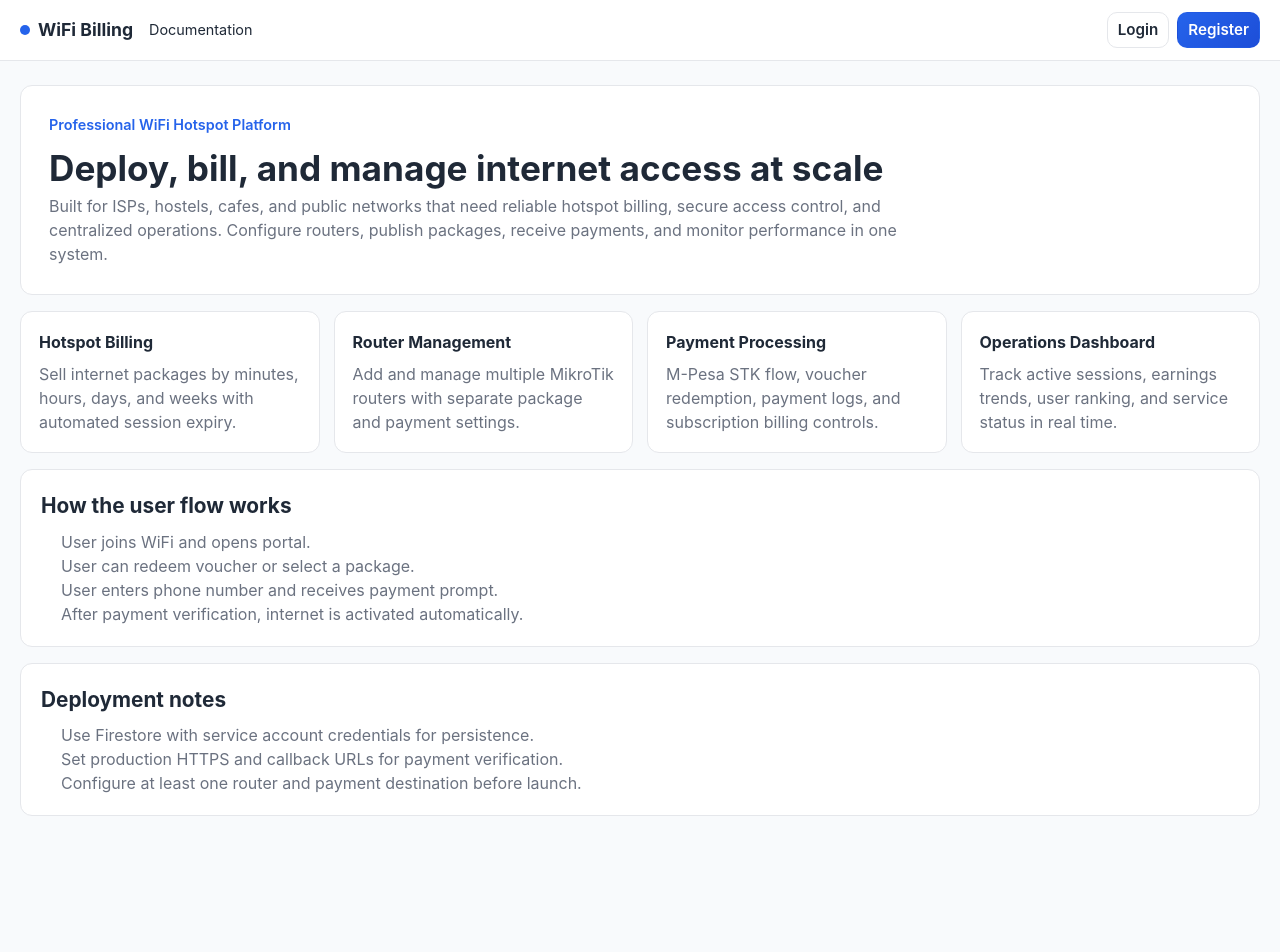
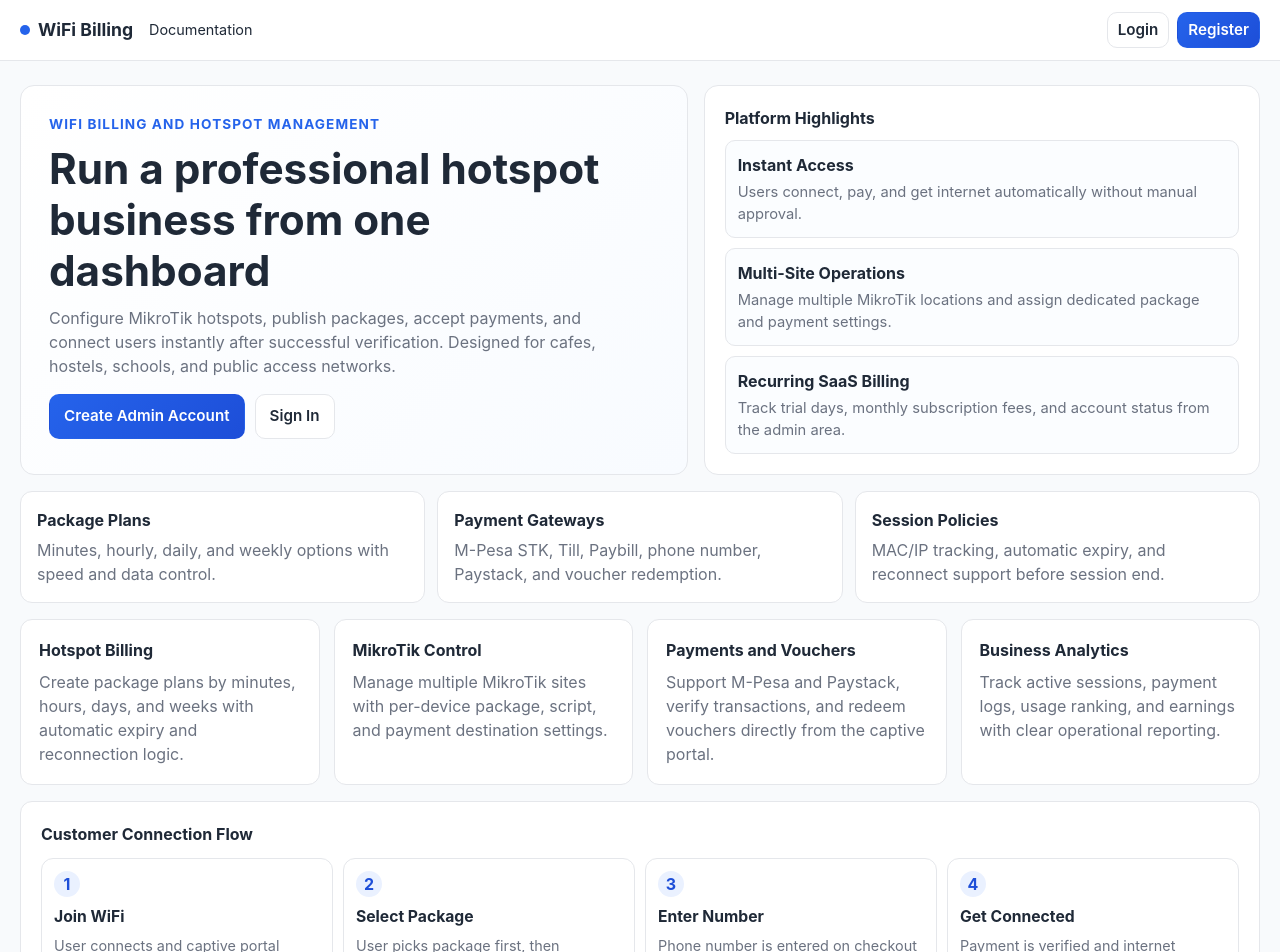
Before and after one commit to Kenwere/wifi-billing-system, a Next.js app: page / in a window 1280 px wide. Shown: the top 952 px of the page. Before the commit the page ends 836 px from the top, so only its background shows below. Built offline with nearby package versions, Linux system fonts and the light colour scheme.

Commit message:
eigth commit

```diff
--- a/app/globals.css
+++ b/app/globals.css
@@ -257,6 +257,148 @@ tr:hover {
   width: 100%;
 }
 
+.landing-hero {
+  display: grid;
+  grid-template-columns: 1.2fr 1fr;
+  gap: 16px;
+  margin-bottom: 16px;
+}
+
+.landing-hero-left {
+  background: linear-gradient(135deg, #ffffff 0%, #f8fbff 100%);
+  border: 1px solid var(--line);
+  border-radius: 14px;
+  padding: 28px;
+}
+
+.landing-kicker {
+  margin: 0 0 10px;
+  color: var(--primary);
+  font-weight: 700;
+  font-size: 0.85rem;
+  letter-spacing: 0.08em;
+  text-transform: uppercase;
+}
+
+.landing-hero-left h1 {
+  font-size: clamp(1.9rem, 3.3vw, 2.7rem);
+  line-height: 1.2;
+}
+
+.landing-subtext {
+  color: var(--muted);
+  margin-top: 10px;
+  max-width: 56ch;
+}
+
+.landing-cta-row {
+  display: flex;
+  gap: 10px;
+  margin-top: 16px;
+  flex-wrap: wrap;
+}
+
+.landing-hero-right {
+  padding: 20px;
+  border-radius: 14px;
+  background: #fff;
+}
+
+.landing-highlight-list {
+  display: grid;
+  gap: 10px;
+  margin-top: 10px;
+}
+
+.landing-highlight-list div {
+  border: 1px solid var(--line);
+  border-radius: 10px;
+  padding: 12px;
+  background: #fbfdff;
+}
+
+.landing-highlight-list p {
+  margin: 4px 0 0;
+  color: var(--muted);
+  font-size: 0.92rem;
+}
+
+.landing-stats {
+  display: grid;
+  grid-template-columns: repeat(3, minmax(0, 1fr));
+  gap: 12px;
+  margin-bottom: 16px;
+}
+
+.landing-stats .panel {
+  padding: 16px;
+  border-radius: 12px;
+}
+
+.landing-stats p {
+  margin: 6px 0 0;
+  color: var(--muted);
+}
+
+.landing-card-grid {
+  grid-template-columns: repeat(auto-fit, minmax(240px, 1fr));
+  margin-bottom: 16px;
+}
+
+.landing-feature-card {
+  padding: 18px;
+  border-radius: 12px;
+}
+
+.landing-feature-card p {
+  margin: 8px 0 0;
+  color: var(--muted);
+}
+
+.landing-flow {
+  padding: 20px;
+}
+
+.landing-flow h2 {
+  margin-bottom: 12px;
+}
+
+.landing-flow-grid {
+  display: grid;
+  grid-template-columns: repeat(4, minmax(0, 1fr));
+  gap: 10px;
+}
+
+.landing-flow-grid article {
+  border: 1px solid var(--line);
+  border-radius: 12px;
+  padding: 12px;
+  background: #fff;
+}
+
+.landing-flow-grid span {
+  display: inline-flex;
+  width: 26px;
+  height: 26px;
+  border-radius: 999px;
+  align-items: center;
+  justify-content: center;
+  font-weight: 700;
+  background: #eaf1ff;
+  color: #1d4ed8;
+  margin-bottom: 8px;
+}
+
+.landing-flow-grid h4 {
+  font-size: 0.98rem;
+}
+
+.landing-flow-grid p {
+  margin: 6px 0 0;
+  color: var(--muted);
+  font-size: 0.9rem;
+}
+
 @media (max-width: 900px) {
   .shell {
     padding: 12px;
@@ -312,6 +454,22 @@ tr:hover {
   .table-wrap table {
     min-width: 520px;
   }
+
+  .landing-hero {
+    grid-template-columns: 1fr;
+  }
+
+  .landing-hero-left {
+    padding: 20px;
+  }
+
+  .landing-stats {
+    grid-template-columns: 1fr;
+  }
+
+  .landing-flow-grid {
+    grid-template-columns: 1fr 1fr;
+  }
 }
 
 @media (max-width: 600px) {
@@ -322,4 +480,8 @@ tr:hover {
   .table-wrap table {
     min-width: 460px;
   }
+
+  .landing-flow-grid {
+    grid-template-columns: 1fr;
+  }
 }
--- a/app/page.tsx
+++ b/app/page.tsx
@@ -1,23 +1,24 @@
 "use client";
 
+import Link from "next/link";
 import { Navbar } from "@/components/Navbar";
 
 const capabilities = [
   {
     title: "Hotspot Billing",
-    desc: "Sell internet packages by minutes, hours, days, and weeks with automated session expiry.",
+    desc: "Create package plans by minutes, hours, days, and weeks with automatic expiry and reconnection logic.",
   },
   {
-    title: "Router Management",
-    desc: "Add and manage multiple MikroTik routers with separate package and payment settings.",
+    title: "MikroTik Control",
+    desc: "Manage multiple MikroTik sites with per-device package, script, and payment destination settings.",
   },
   {
-    title: "Payment Processing",
-    desc: "M-Pesa STK flow, voucher redemption, payment logs, and subscription billing controls.",
+    title: "Payments and Vouchers",
+    desc: "Support M-Pesa and Paystack, verify transactions, and redeem vouchers directly from the captive portal.",
   },
   {
-    title: "Operations Dashboard",
-    desc: "Track active sessions, earnings trends, user ranking, and service status in real time.",
+    title: "Business Analytics",
+    desc: "Track active sessions, payment logs, usage ranking, and earnings with clear operational reporting.",
   },
 ];
 
@@ -34,43 +35,99 @@ export default function Home() {
       />
 
       <main className="shell" style={{ paddingTop: 24 }}>
-        <section className="panel" style={{ padding: 28, marginBottom: 16 }}>
-          <p style={{ margin: 0, color: "var(--primary)", fontWeight: 600, fontSize: "0.9rem" }}>
-            Professional WiFi Hotspot Platform
-          </p>
-          <h1 style={{ fontSize: "2.2rem", marginTop: 6 }}>Deploy, bill, and manage internet access at scale</h1>
-          <p style={{ color: "var(--muted)", maxWidth: 860, marginBottom: 0 }}>
-            Built for ISPs, hostels, cafes, and public networks that need reliable hotspot billing, secure access
-            control, and centralized operations. Configure routers, publish packages, receive payments, and monitor
-            performance in one system.
-          </p>
+        <section className="landing-hero">
+          <div className="landing-hero-left">
+            <p className="landing-kicker">WiFi Billing and Hotspot Management</p>
+            <h1>Run a professional hotspot business from one dashboard</h1>
+            <p className="landing-subtext">
+              Configure MikroTik hotspots, publish packages, accept payments, and connect users instantly after
+              successful verification. Designed for cafes, hostels, schools, and public access networks.
+            </p>
+            <div className="landing-cta-row">
+              <Link href="/admin?mode=register" className="btn btn-primary">
+                Create Admin Account
+              </Link>
+              <Link href="/admin" className="btn btn-secondary">
+                Sign In
+              </Link>
+            </div>
+          </div>
+          <div className="landing-hero-right panel">
+            <h3>Platform Highlights</h3>
+            <div className="landing-highlight-list">
+              <div>
+                <b>Instant Access</b>
+                <p>Users connect, pay, and get internet automatically without manual approval.</p>
+              </div>
+              <div>
+                <b>Multi-Site Operations</b>
+                <p>Manage multiple MikroTik locations and assign dedicated package and payment settings.</p>
+              </div>
+              <div>
+                <b>Recurring SaaS Billing</b>
+                <p>Track trial days, monthly subscription fees, and account status from the admin area.</p>
+              </div>
+            </div>
+          </div>
         </section>
 
-        <section className="grid" style={{ gridTemplateColumns: "repeat(auto-fit,minmax(260px,1fr))", marginBottom: 16 }}>
+        <section className="landing-stats">
+          <article className="panel">
+            <h3>Package Plans</h3>
+            <p>Minutes, hourly, daily, and weekly options with speed and data control.</p>
+          </article>
+          <article className="panel">
+            <h3>Payment Gateways</h3>
+            <p>M-Pesa STK, Till, Paybill, phone number, Paystack, and voucher redemption.</p>
+          </article>
+          <article className="panel">
+            <h3>Session Policies</h3>
+            <p>MAC/IP tracking, automatic expiry, and reconnect support before session end.</p>
+          </article>
+        </section>
+
+        <section className="grid landing-card-grid">
           {capabilities.map((item) => (
-            <article key={item.title} className="panel" style={{ padding: 18 }}>
-              <h3 style={{ marginBottom: 8 }}>{item.title}</h3>
-              <p style={{ margin: 0, color: "var(--muted)" }}>{item.desc}</p>
+            <article key={item.title} className="panel landing-feature-card">
+              <h3>{item.title}</h3>
+              <p>{item.desc}</p>
             </article>
           ))}
         </section>
 
-        <section className="panel" style={{ padding: 20, marginBottom: 16 }}>
-          <h2 style={{ fontSize: "1.3rem", marginBottom: 8 }}>How the user flow works</h2>
-          <ol style={{ margin: 0, color: "var(--muted)", paddingLeft: 20 }}>
-            <li>User joins WiFi and opens portal.</li>
-            <li>User can redeem voucher or select a package.</li>
-            <li>User enters phone number and receives payment prompt.</li>
-            <li>After payment verification, internet is activated automatically.</li>
-          </ol>
+        <section className="panel landing-flow">
+          <h2>Customer Connection Flow</h2>
+          <div className="landing-flow-grid">
+            <article>
+              <span>1</span>
+              <h4>Join WiFi</h4>
+              <p>User connects and captive portal opens automatically.</p>
+            </article>
+            <article>
+              <span>2</span>
+              <h4>Select Package</h4>
+              <p>User picks package first, then proceeds to checkout.</p>
+            </article>
+            <article>
+              <span>3</span>
+              <h4>Enter Number</h4>
+              <p>Phone number is entered on checkout page and STK prompt is triggered.</p>
+            </article>
+            <article>
+              <span>4</span>
+              <h4>Get Connected</h4>
+              <p>Payment is verified and internet access is granted instantly.</p>
+            </article>
+          </div>
         </section>
 
-        <section className="panel" style={{ padding: 20 }}>
-          <h2 style={{ fontSize: "1.3rem", marginBottom: 8 }}>Deployment notes</h2>
-          <ul style={{ margin: 0, color: "var(--muted)", paddingLeft: 20 }}>
+        <section className="panel" style={{ padding: 20, marginTop: 16 }}>
+          <h2 style={{ fontSize: "1.3rem", marginBottom: 8 }}>Deployment Checklist</h2>
+          <ul style={{ margin: 0, color: "var(--muted)", paddingLeft: 20, display: "grid", gap: 6 }}>
             <li>Use Firestore with service account credentials for persistence.</li>
             <li>Set production HTTPS and callback URLs for payment verification.</li>
-            <li>Configure at least one router and payment destination before launch.</li>
+            <li>Add at least one MikroTik and download/import its generated RouterOS script.</li>
+            <li>Set package plans and payment destination per MikroTik before going live.</li>
           </ul>
         </section>
       </main>
--- a/lib/subscription.ts
+++ b/lib/subscription.ts
@@ -1,8 +1,15 @@
 import { Database } from "@/lib/types";
 
-const BASE_FEE = 500;
-const COMMISSION_THRESHOLD = 10000;
-const COMMISSION_RATE = 0.03;
+function readNumberEnv(name: string, fallback: number): number {
+  const value = process.env[name];
+  if (!value) return fallback;
+  const parsed = Number(value);
+  return Number.isFinite(parsed) ? parsed : fallback;
+}
+
+const BASE_FEE = readNumberEnv("SUBSCRIPTION_BASE_FEE_KSH", 500);
+const COMMISSION_THRESHOLD = readNumberEnv("SUBSCRIPTION_COMMISSION_THRESHOLD_KSH", 10000);
+const COMMISSION_RATE = readNumberEnv("SUBSCRIPTION_COMMISSION_RATE", 0.03);
 
 export function getPeriodRevenue(db: Database, startIso: string, endIso: string): number {
   return db.payments
```
Also changed, not shown: app/admin/page.tsx (+15 -18 lines).
